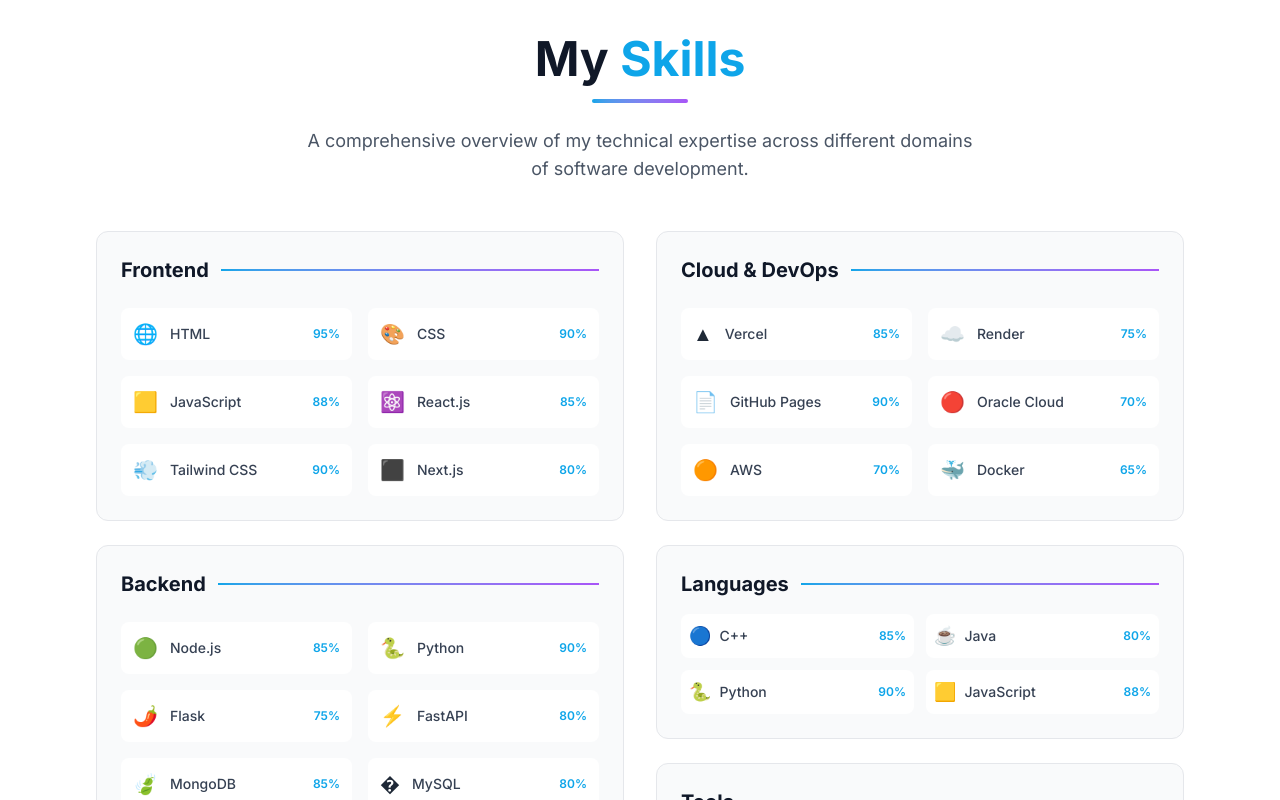
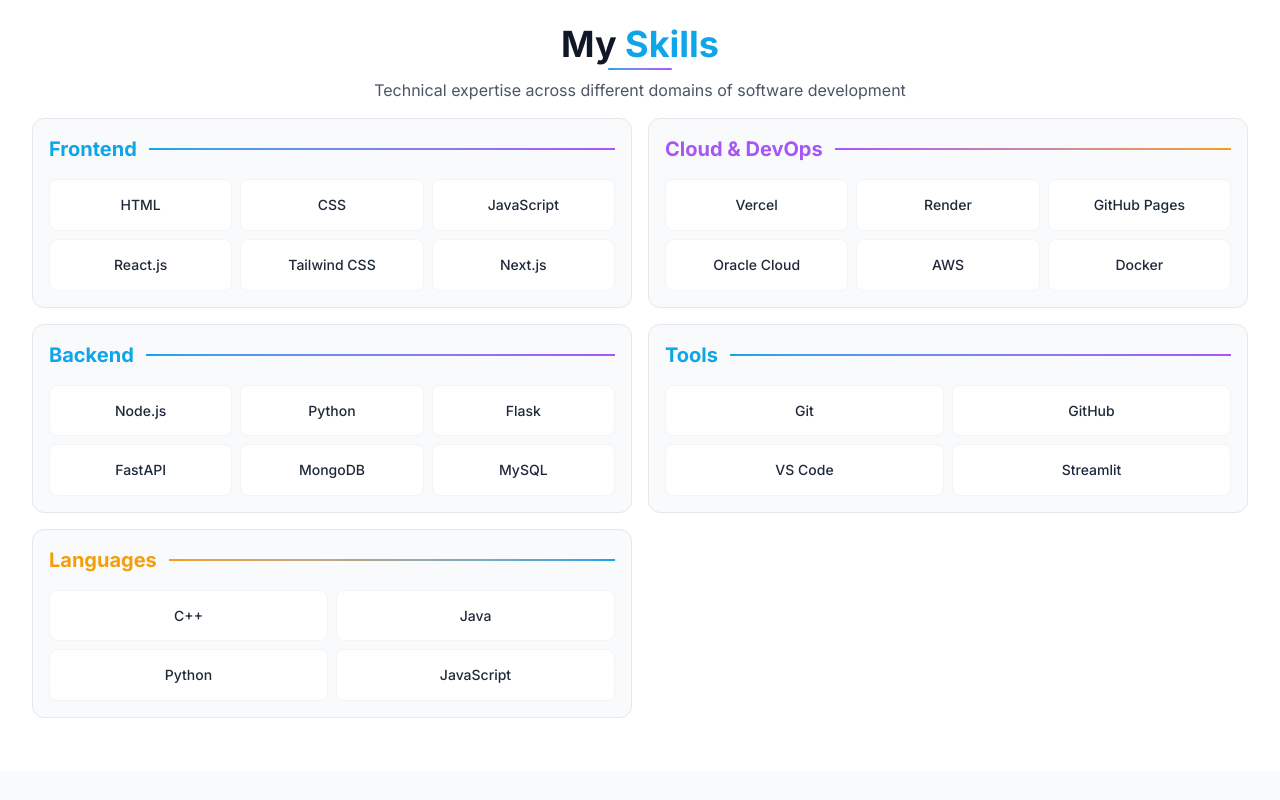
Before and after one commit to RaoVrn/Portfolio, a React (Vite) app: page / in a window 1280 px wide. Shown: the part 3940-4740 px from the top of the page. Built offline with nearby package versions, Linux system fonts and the light colour scheme.

Commit message:
Refactor Skills page layout and styles: adjust spacing, update section headers, and enhance skills grid display

```diff
--- a/src/pages/Skills.tsx
+++ b/src/pages/Skills.tsx
@@ -44,123 +44,100 @@
     <section
       id="skills"
       ref={sectionRef}
-      className="py-16 bg-white dark:bg-dark-200 transition-colors duration-300 min-h-screen flex items-center"
+      className="py-6 bg-white dark:bg-dark-200 transition-colors duration-300 min-h-screen flex items-center"
     >
-      <div className="max-w-6xl mx-auto px-4 sm:px-6 lg:px-8 w-full">
+      <div className="max-w-7xl mx-auto px-4 sm:px-6 lg:px-8 w-full">
         <div className={`transform transition-all duration-1000 ${isVisible ? 'translate-y-0 opacity-100' : 'translate-y-10 opacity-0'}`}>
           {/* Section Header */}
-          <div className="text-center mb-12">
-            <h2 className="text-4xl md:text-5xl font-bold text-gray-900 dark:text-white mb-4">
+          <div className="text-center mb-4">
+            <h2 className="text-3xl md:text-4xl font-bold text-gray-900 dark:text-white mb-1">
               My <span className="text-primary-500">Skills</span>
             </h2>
-            <div className="w-24 h-1 bg-gradient-to-r from-primary-500 to-secondary-500 mx-auto rounded-full mb-6"></div>
-            <p className="text-lg text-gray-600 dark:text-gray-300 max-w-2xl mx-auto">
-              A comprehensive overview of my technical expertise across different domains of software development.
+            <div className="w-16 h-0.5 bg-gradient-to-r from-primary-500 to-secondary-500 mx-auto rounded-full mb-2"></div>
+            <p className="text-base text-gray-600 dark:text-gray-300 max-w-xl mx-auto">
+              Technical expertise across different domains of software development
             </p>
           </div>
 
-          {/* Two Column Layout */}
-          <div className="grid grid-cols-1 lg:grid-cols-2 gap-8">
-            {/* Left Column - Frontend & Backend */}
-            <div className="space-y-6">
+          {/* Skills Grid */}
+          <div className="grid grid-cols-1 lg:grid-cols-2 gap-4">
+            {/* Left Column */}
+            <div className="space-y-4">
               {/* Frontend */}
-              <div className="bg-gray-50 dark:bg-dark-300 rounded-xl p-6 border border-gray-200 dark:border-dark-400">
-                <h3 className="text-xl font-bold text-gray-900 dark:text-white mb-6 flex items-center">
-                  Frontend
+              <div className="bg-gray-50 dark:bg-dark-300 rounded-xl p-4 border border-gray-200 dark:border-dark-400">
+                <h3 className="text-xl font-bold text-gray-900 dark:text-white mb-4 flex items-center">
+                  <span className="text-primary-500">Frontend</span>
                   <div className="ml-3 flex-1 h-0.5 bg-gradient-to-r from-primary-500 to-secondary-500"></div>
                 </h3>
-                <div className="grid grid-cols-2 gap-4">
-                  {skillsByCategory.frontend.map((skill, index) => (
-                    <div key={skill.name} className="flex items-center justify-between p-3 bg-white dark:bg-dark-400 rounded-lg">
-                      <div className="flex items-center">
-                        <span className="text-xl mr-3">{skill.icon}</span>
-                        <span className="font-medium text-gray-700 dark:text-gray-300 text-sm">{skill.name}</span>
-                      </div>
-                      <span className="text-xs font-semibold text-primary-500 dark:text-primary-400">{skill.level}%</span>
+                <div className="grid grid-cols-3 gap-2">
+                  {skillsByCategory.frontend.map((skill) => (
+                    <div key={skill.name} className="p-3 bg-white dark:bg-dark-400 rounded-lg border border-gray-100 dark:border-dark-500 hover:border-primary-300 dark:hover:border-primary-600 transition-all duration-200 hover:shadow-md text-center">
+                      <span className="text-gray-800 dark:text-gray-200 font-medium text-sm">{skill.name}</span>
                     </div>
                   ))}
                 </div>
               </div>
 
               {/* Backend */}
-              <div className="bg-gray-50 dark:bg-dark-300 rounded-xl p-6 border border-gray-200 dark:border-dark-400">
-                <h3 className="text-xl font-bold text-gray-900 dark:text-white mb-6 flex items-center">
-                  Backend
+              <div className="bg-gray-50 dark:bg-dark-300 rounded-xl p-4 border border-gray-200 dark:border-dark-400">
+                <h3 className="text-xl font-bold text-gray-900 dark:text-white mb-4 flex items-center">
+                  <span className="text-primary-500">Backend</span>
                   <div className="ml-3 flex-1 h-0.5 bg-gradient-to-r from-primary-500 to-secondary-500"></div>
                 </h3>
-                <div className="grid grid-cols-2 gap-4">
-                  {skillsByCategory.backend.map((skill, index) => (
-                    <div key={skill.name} className="flex items-center justify-between p-3 bg-white dark:bg-dark-400 rounded-lg">
-                      <div className="flex items-center">
-                        <span className="text-xl mr-3">{skill.icon}</span>
-                        <span className="font-medium text-gray-700 dark:text-gray-300 text-sm">{skill.name}</span>
+                <div className="grid grid-cols-3 gap-2">
+                  {skillsByCategory.backend.map((skill) => (
+                    <div key={skill.name} className="p-3 bg-white dark:bg-dark-400 rounded-lg border border-gray-100 dark:border-dark-500 hover:border-primary-300 dark:hover:border-primary-600 transition-all duration-200 hover:shadow-md text-center">
+                      <span className="text-gray-800 dark:text-gray-200 font-medium text-sm">{skill.name}</span>
                     </div>
-                      <span className="text-xs font-semibold text-primary-500 dark:text-primary-400">{skill.level}%</span>
+                  ))}
+                </div>
+              </div>
+
+              {/* Languages */}
+              <div className="bg-gray-50 dark:bg-dark-300 rounded-xl p-4 border border-gray-200 dark:border-dark-400">
+                <h3 className="text-xl font-bold text-gray-900 dark:text-white mb-4 flex items-center">
+                  <span className="text-accent-500">Languages</span>
+                  <div className="ml-3 flex-1 h-0.5 bg-gradient-to-r from-accent-500 to-primary-500"></div>
+                </h3>
+                <div className="grid grid-cols-2 gap-2">
+                  {skillsByCategory.language.map((skill) => (
+                    <div key={skill.name} className="p-3 bg-white dark:bg-dark-400 rounded-lg border border-gray-100 dark:border-dark-500 hover:border-accent-300 dark:hover:border-accent-600 transition-all duration-200 hover:shadow-md text-center">
+                      <span className="text-gray-800 dark:text-gray-200 font-medium text-sm">{skill.name}</span>
                     </div>
                   ))}
                 </div>
               </div>
             </div>
 
-            {/* Right Column - Cloud, Languages & Tools */}
-            <div className="space-y-6">
+            {/* Right Column */}
+            <div className="space-y-4">
               {/* Cloud & DevOps */}
-              <div className="bg-gray-50 dark:bg-dark-300 rounded-xl p-6 border border-gray-200 dark:border-dark-400">
-                <h3 className="text-xl font-bold text-gray-900 dark:text-white mb-6 flex items-center">
-                  Cloud & DevOps
-                  <div className="ml-3 flex-1 h-0.5 bg-gradient-to-r from-primary-500 to-secondary-500"></div>
+              <div className="bg-gray-50 dark:bg-dark-300 rounded-xl p-4 border border-gray-200 dark:border-dark-400">
+                <h3 className="text-xl font-bold text-gray-900 dark:text-white mb-4 flex items-center">
+                  <span className="text-secondary-500">Cloud & DevOps</span>
+                  <div className="ml-3 flex-1 h-0.5 bg-gradient-to-r from-secondary-500 to-accent-500"></div>
                 </h3>
-                <div className="grid grid-cols-2 gap-4">
-                  {skillsByCategory.cloud.map((skill, index) => (
-                    <div key={skill.name} className="flex items-center justify-between p-3 bg-white dark:bg-dark-400 rounded-lg">
-                      <div className="flex items-center">
-                        <span className="text-xl mr-3">{skill.icon}</span>
-                        <span className="font-medium text-gray-700 dark:text-gray-300 text-sm">{skill.name}</span>
-                      </div>
-                      <span className="text-xs font-semibold text-primary-500 dark:text-primary-400">{skill.level}%</span>
-                    </div>
-                  ))}
-                </div>
-              </div>
-
-              {/* Languages & Tools Combined */}
-              <div className="grid grid-cols-1 gap-6">
-                {/* Languages */}
-                <div className="bg-gray-50 dark:bg-dark-300 rounded-xl p-6 border border-gray-200 dark:border-dark-400">
-                  <h3 className="text-xl font-bold text-gray-900 dark:text-white mb-4 flex items-center">
-                    Languages
-                    <div className="ml-3 flex-1 h-0.5 bg-gradient-to-r from-primary-500 to-secondary-500"></div>
-                  </h3>
-                  <div className="grid grid-cols-2 gap-3">
-                    {skillsByCategory.language.map((skill, index) => (
-                      <div key={skill.name} className="flex items-center justify-between p-2 bg-white dark:bg-dark-400 rounded-lg">
-                        <div className="flex items-center">
-                          <span className="text-lg mr-2">{skill.icon}</span>
-                          <span className="font-medium text-gray-700 dark:text-gray-300 text-sm">{skill.name}</span>
-                        </div>
-                        <span className="text-xs font-semibold text-primary-500 dark:text-primary-400">{skill.level}%</span>
+                <div className="grid grid-cols-3 gap-2">
+                  {skillsByCategory.cloud.map((skill) => (
+                    <div key={skill.name} className="p-3 bg-white dark:bg-dark-400 rounded-lg border border-gray-100 dark:border-dark-500 hover:border-secondary-300 dark:hover:border-secondary-600 transition-all duration-200 hover:shadow-md text-center">
+                      <span className="text-gray-800 dark:text-gray-200 font-medium text-sm">{skill.name}</span>
                     </div>
                   ))}
                 </div>
               </div>
 
               {/* Tools */}
-                <div className="bg-gray-50 dark:bg-dark-300 rounded-xl p-6 border border-gray-200 dark:border-dark-400">
+              <div className="bg-gray-50 dark:bg-dark-300 rounded-xl p-4 border border-gray-200 dark:border-dark-400">
                 <h3 className="text-xl font-bold text-gray-900 dark:text-white mb-4 flex items-center">
-                    Tools
+                  <span className="text-primary-500">Tools</span>
                   <div className="ml-3 flex-1 h-0.5 bg-gradient-to-r from-primary-500 to-secondary-500"></div>
                 </h3>
-                  <div className="grid grid-cols-2 gap-3">
-                    {skillsByCategory.tools.map((skill, index) => (
-                      <div key={skill.name} className="flex items-center justify-between p-2 bg-white dark:bg-dark-400 rounded-lg">
-                        <div className="flex items-center">
-                          <span className="text-lg mr-2">{skill.icon}</span>
-                          <span className="font-medium text-gray-700 dark:text-gray-300 text-sm">{skill.name}</span>
-                        </div>
-                        <span className="text-xs font-semibold text-primary-500 dark:text-primary-400">{skill.level}%</span>
+                <div className="grid grid-cols-2 gap-2">
+                  {skillsByCategory.tools.map((skill) => (
+                    <div key={skill.name} className="p-3 bg-white dark:bg-dark-400 rounded-lg border border-gray-100 dark:border-dark-500 hover:border-primary-300 dark:hover:border-primary-600 transition-all duration-200 hover:shadow-md text-center">
+                      <span className="text-gray-800 dark:text-gray-200 font-medium text-sm">{skill.name}</span>
                     </div>
                   ))}
-                  </div>
                 </div>
               </div>
             </div>
```
Lines whose indentation alone changed are shown as unchanged.
